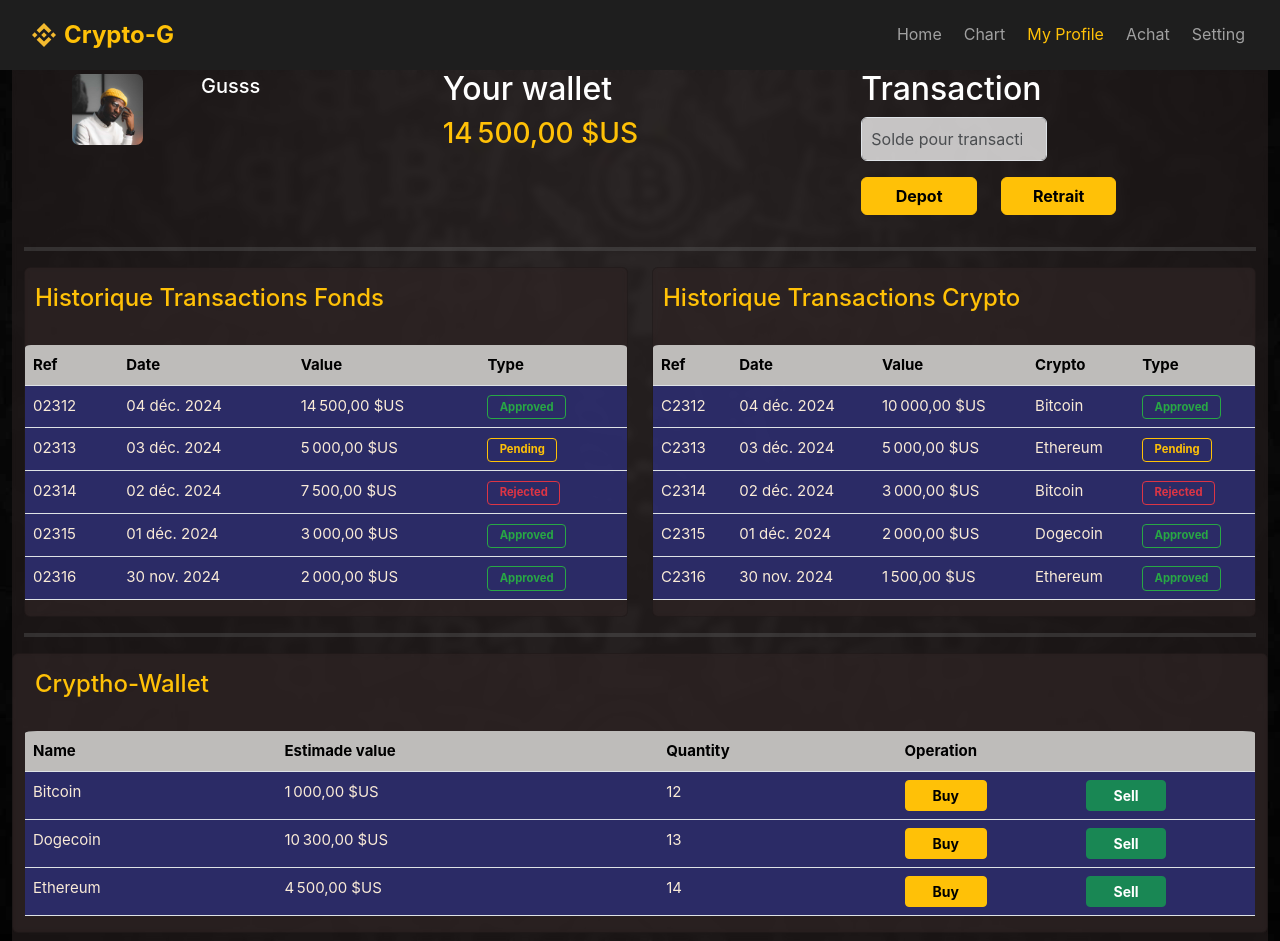
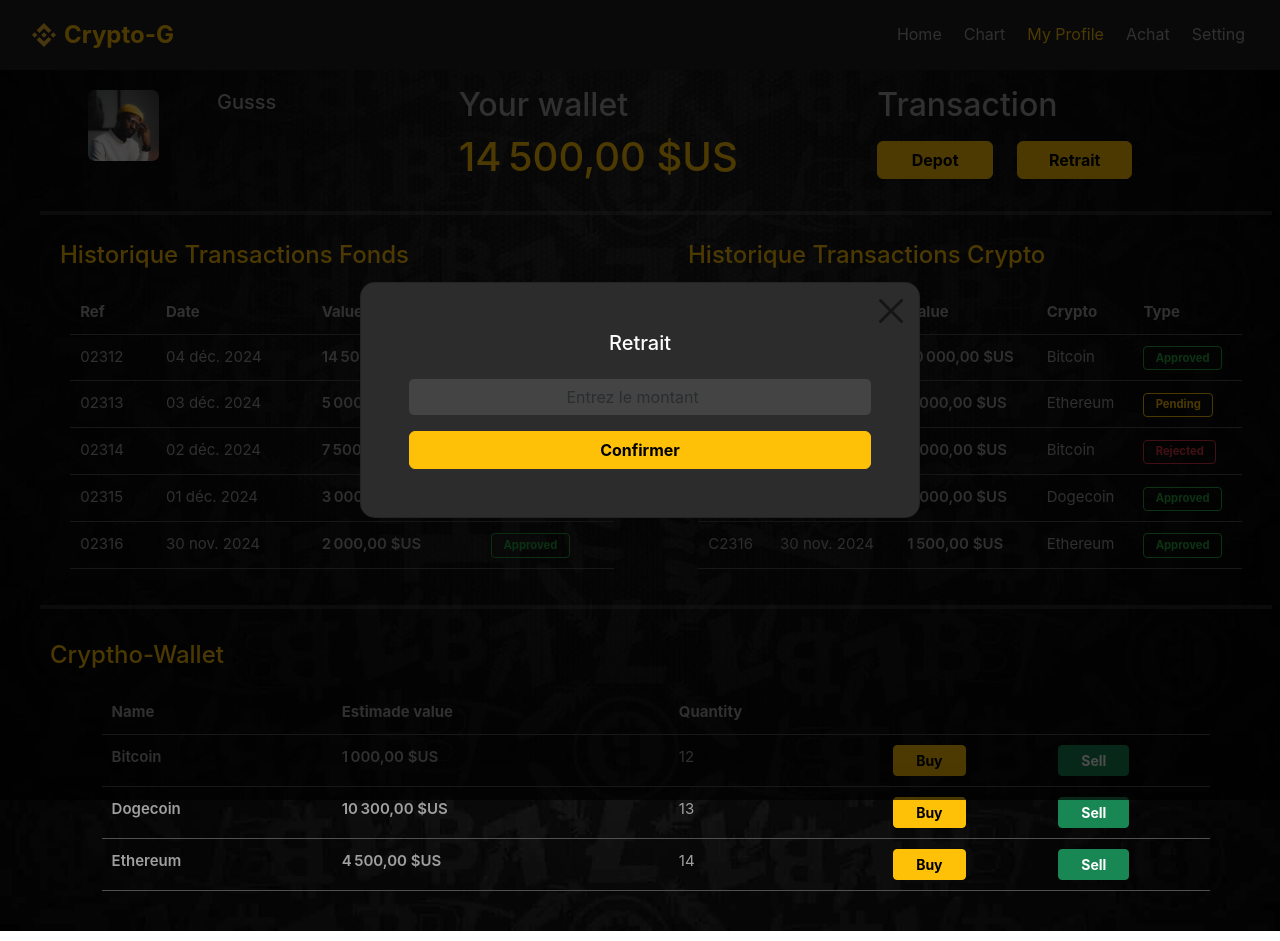
Before and after one commit to tonnyBryan/frontcrypto, a Vue app: page /app/accueil/profil in a window 1280 px wide. Both pictures are taken after a click on the button "Depot". Built offline with nearby package versions, Linux system fonts and the light colour scheme.

Commit message:
Update
table
formulaire depot/retrait

```diff
--- a/src/assets/base.css
+++ b/src/assets/base.css
@@ -8,7 +8,7 @@
   --vt-c-black-soft: #222222;
   --vt-c-black-mute: #282828;
 
-  --vt-c-indigo: #2c3e50;
+  --vt-c-indigo: rgb(161, 160, 160);
 
   --vt-c-divider-light-1: rgba(60, 60, 60, 0.29);
   --vt-c-divider-light-2: rgba(60, 60, 60, 0.12);
--- a/src/components/main/ProfilView.vue
+++ b/src/components/main/ProfilView.vue
@@ -1,7 +1,7 @@
 <template>
-  <div class="container-fluid pb-2 lg">
+  <div class="container-fluid pb-1 m-3" >
     <div class="row">
-      <div class="col-md-4">
+      <div class="col-md-4" >
         <div class="row m-1">
           <div class="col-md-4 offset-md-1">
             <img src="@/assets/bruce-mars.jpg" alt="profile_image" class="avatar" />
@@ -13,32 +13,18 @@
       </div>
       <div class="col-md-4">
         <h2>Your wallet</h2>
-        <h3 class="yellow">{{ formatAmount(balance) }}</h3>
+        <h1 class="yellow">{{ formatAmount(balance) }}</h1>
       </div>
 
       <div class="col-md-4">
         <h2>Transaction</h2>
-        <div class="row">
-          <div class="col-md-6">
-            <input
-              v-model="solde"
-              class="form-control"
-              type="number"
-              min="10"
-              id="solde"
-              placeholder="Solde pour transaction"
-              style="background-color: #f3f1f1c9; padding: 9px"
-              required
-            />
-          </div>
-        </div>
         <div class="row" style="margin-top: 16px">
           <div class="col-md-4">
             <button
               id="depot-btn"
               type="submit"
               class="btn btn-warning w-100 mb-3 fw-bold"
-              @click="handleTransaction('depot')"
+              @click="openTransactionModal('depot')"
             >
               Depot
             </button>
@@ -48,7 +34,7 @@
               id="retrait-btn"
               type="submit"
               class="btn btn-warning w-100 mb-3 fw-bold"
-              @click="handleTransaction('retrait')"
+              @click="openTransactionModal('retrait')"
             >
               Retrait
             </button>
@@ -70,6 +56,39 @@
       <WalletCryptoView :Mycryphoss="mycrypto" :limit="10" />
     </div>
   </div>
+      <!-- Modal pour entrer le solde -->
+      <div
+      class="modal d-flex justify-content-center align-items-center"
+      v-if="showTransactionModal"
+      style="position: fixed; top: 0; left: 0; width: 100%; height: 100%; background: rgba(0, 0, 0, 0.7); z-index: 1050;"
+    >
+      <div
+        class="card p-5 text-center shadow-lg"
+        style="width: 35rem; background-color: #2c2c2c; border-radius: 15px; color: #fff"
+      >
+        <button
+          class="btn-close position-absolute"
+          style="top: 10px; right: 10px; color: white; background-color: transparent; font-size: 1.5rem;"
+          @click="closeTransactionModal"
+        ></button>
+        <h5 class="mb-4">{{ transactionType === 'depot' ? 'Dépot' : 'Retrait' }}</h5>
+        <input
+          type="number"
+          v-model="solde"
+          class="form-control mb-3 text-center"
+          style="background-color: #444; color: #fff; border: none; border-radius: 5px"
+          placeholder="Entrez le montant"
+        />
+        <p class="text-danger mb-3" v-if="errorMessage">{{ errorMessage }}</p>
+        <button
+          id="confirmBtn"
+          class="btn btn-warning w-100 fw-bold"
+          @click="proceedToConfirmation"
+        >
+          Confirmer
+        </button>
+      </div>
+    </div>
 
   <!-- Modal pour la confirmation du compte -->
   <div
@@ -153,6 +172,7 @@ export default {
       errorMessage: '',
       solde: '',
       showConfirmationModal: false,
+      showTransactionModal: false,
       transactionType: '',
 
       fundTransactions: [
@@ -271,18 +291,22 @@ export default {
         currency: 'USD',
       }).format(amount)
     },
-    handleTransaction(type) {
-      // Réinitialiser le message d'erreur
-      this.errorMessage = ''
-      // Vérifier si le solde est vide
-      if (!this.solde) {
-        this.errorMessage = 'Veuillez entrer un montant'
-        return
+    openTransactionModal(type) {
+      this.transactionType = type === "depot" ? "Dépôt" : "Retrait";
+      this.solde = "";
+      this.errorMessage = "";
+      this.showTransactionModal = true;
+    },
+    closeTransactionModal() {
+      this.showTransactionModal = false;
+    },
+    proceedToConfirmation() {
+      if (!this.solde || this.solde <= 0) {
+        this.errorMessage = "Veuillez entrer un montant valide.";
+        return;
       }
-      // Définir le type de transaction et le titre du modal
-      this.transactionType = type === 'depot' ? 'Dépôt' : 'Retrait'
-      // Afficher le modal
-      this.showConfirmationModal = true
+      this.showTransactionModal = false;
+      this.showConfirmationModal = true;
     },
     async confirmAccount() {
       if (!this.confirmationKey) {
--- a/src/components/main/TransactionView.vue
+++ b/src/components/main/TransactionView.vue
@@ -1,23 +1,21 @@
 <template>
-  <div class="card lg">
-    <h4 class="card-title yellow" style="margin-top: 16px; margin-left: 10px">{{ title }}</h4>
-    <br />
-    <div class="table-responsive" style="border-radius: 1%">
-      <table class="table">
+  <div class="table-container">
+    <h4 class=" yellow" style="margin-top: 10px; margin-left: 20px">{{ title }}</h4>
+      <table class="table table-dark tba">
         <thead>
           <tr>
-            <th>Ref</th>
-            <th>Date</th>
-            <th>Value</th>
-            <th v-if="isCrypto">Crypto</th>
-            <th>Type</th>
+            <th scope="col">Ref</th>
+            <th scope="col">Date</th>
+            <th scope="col">Value</th>
+            <th scope="col" v-if="isCrypto">Crypto</th>
+            <th scope="col">Type</th>
           </tr>
         </thead>
         <tbody>
           <tr v-for="transaction in paginatedTransactions" :key="transaction.ref">
-            <td>{{ transaction.ref }}</td>
+            <td >{{ transaction.ref }}</td>
             <td>{{ formatDate(transaction.date) }}</td>
-            <td>{{ formatAmount(transaction.amount) }}</td>
+            <td class="unit">{{ formatAmount(transaction.amount) }}</td>
             <td v-if="isCrypto">{{ transaction.cryptoName }}</td>
             <td>
               <div :class="getStatusBadgeClass(transaction.status)">
@@ -27,7 +25,7 @@
           </tr>
         </tbody>
       </table>
-    </div>
+
   </div>
 </template>
 
@@ -99,16 +97,38 @@ export default {
   color: #dc3545;
   border: 1px solid #dc3545;
 }
+
 .table {
-  background-color: #2b362e9a;
+  margin: 20px auto;
+  width: 90%;
+}
+
+.table-dark {
+  --bs-table-bg: transparent !important;
+  --bs-table-color: inherit !important;
+}
+.unit {
+  font-weight: 600;
+  color: #fdf8f8;
+}
+
+.table th,
+.table td {
+  padding: 10px;
+  color: rgb(161, 160, 160);
+}
+
+.table tbody tr {
+  height: initial;
+}
+.table-container {
+  position: relative;
 }
 
 th {
-  background-color: #f0ebebc0;
   font-weight: bold;
 }
 td {
-  background-color: rgba(46, 43, 175, 0.466);
   color: antiquewhite;
 }
 </style>
--- a/src/components/main/WalletCryptoView.vue
+++ b/src/components/main/WalletCryptoView.vue
@@ -1,22 +1,20 @@
 <template>
-    <div class="card lg">
-      <h4 class="card-title  yellow" style="margin-top:16px;margin-left: 10px;">Cryptho-Wallet</h4>
-      <br>
-      <div class="table-responsive " style="border-radius: 1%;">
-        <table class="table">
+    <div class="table-container">
+      <h4 class="yellow" style="margin-top:16px;margin-left: 10px;">Cryptho-Wallet</h4>
+        <table class="table table-dark tba">
           <thead>
             <tr>
-              <th>Name</th>
-              <th>Estimade value</th>
-              <th>Quantity</th>
-              <th colspan="2">Operation</th>
+              <th scope="col">Name</th>
+              <th scope="col">Estimade value</th>
+              <th scol="col">Quantity</th>
+              <th scol="col" colspan="2"></th>
 
             </tr>
           </thead>
           <tbody>
             <tr v-for="Mycryphos in paginatedMycryphoss" :key="Mycryphos.ref">
-              <td>{{ Mycryphos.cryptoName }}</td>
-              <td>{{ formatAmount(Mycryphos.amount) }}</td>
+              <td class="unit">{{ Mycryphos.cryptoName }}</td>
+              <td class="unit">{{ formatAmount(Mycryphos.amount) }}</td>
               <td>{{ Mycryphos.qtt }}</td>
               <td>
                 <button
@@ -31,7 +29,6 @@
             </tr>
           </tbody>
         </table>
-      </div>
     </div>
 
 
@@ -187,22 +184,38 @@
   </script>
 
 <style scoped>
-  .table{
-    background-color: #2b362e9a;
+
+.table {
+  margin: 20px auto;
+  width: 90%;
+}
+
+.table-dark {
+  --bs-table-bg: transparent !important;
+  --bs-table-color: inherit !important;
+}
+
+.table th,
+.table td {
+  padding: 10px;
+  color: rgb(161, 160, 160);
+}
+.unit {
+  font-weight: 600;
+  color: #fdf8f8;
+}
+
+.table tbody tr {
+  height: initial;
+}
+.table-container {
+  position: relative;
 }
 
 th {
-    background-color: #f0ebebc0;
   font-weight: bold;
-
 }
 td {
-    background-color: rgba(46, 43, 175, 0.466);
   color: antiquewhite;
 }
-  .lg {
-    background-color: rgba(46, 37, 37, 0.5);
-    backdrop-filter: blur(3px);
-    color: #fff;
-  }
   </style>
```
Lines whose indentation alone changed are shown as unchanged.
